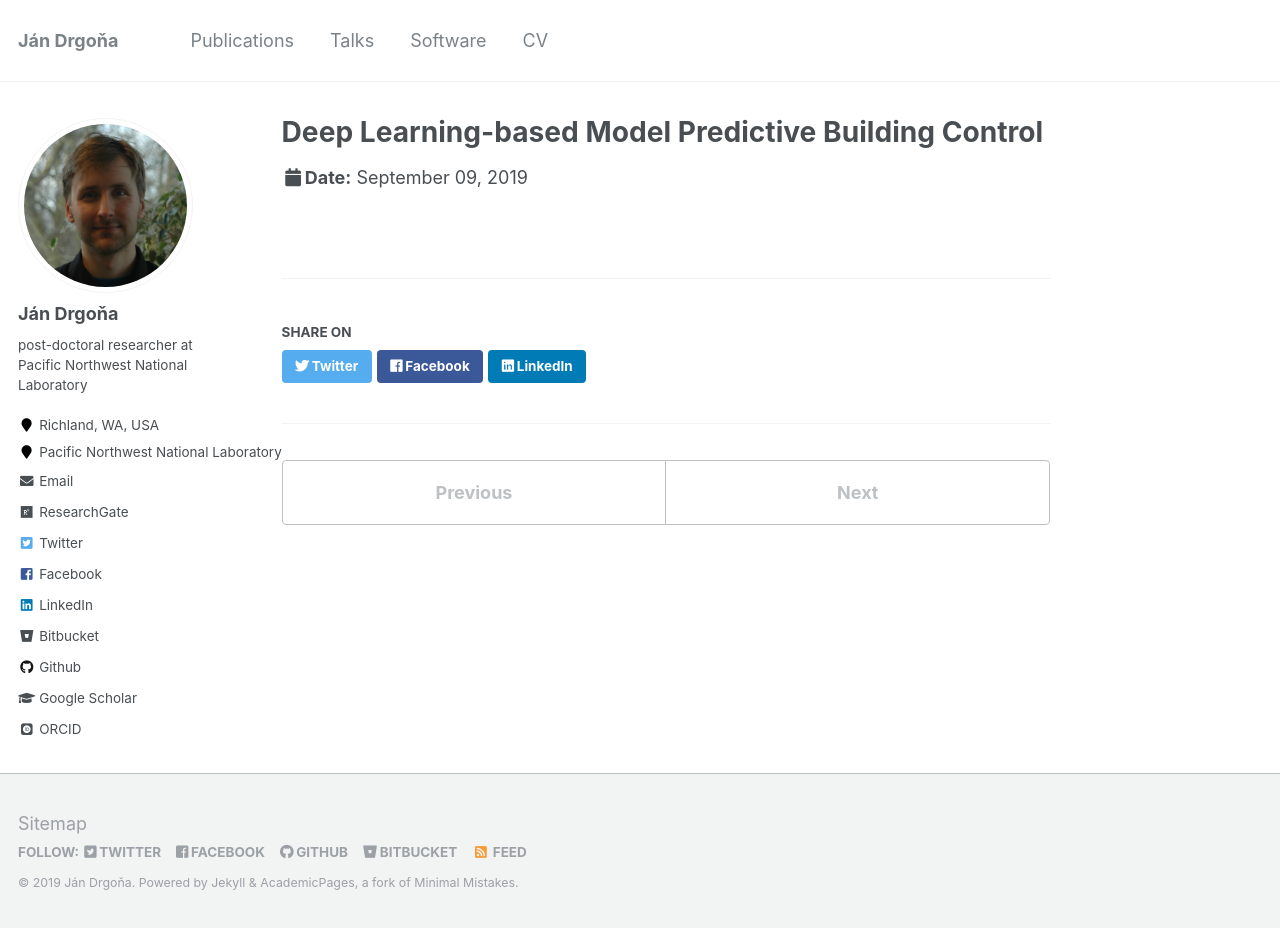
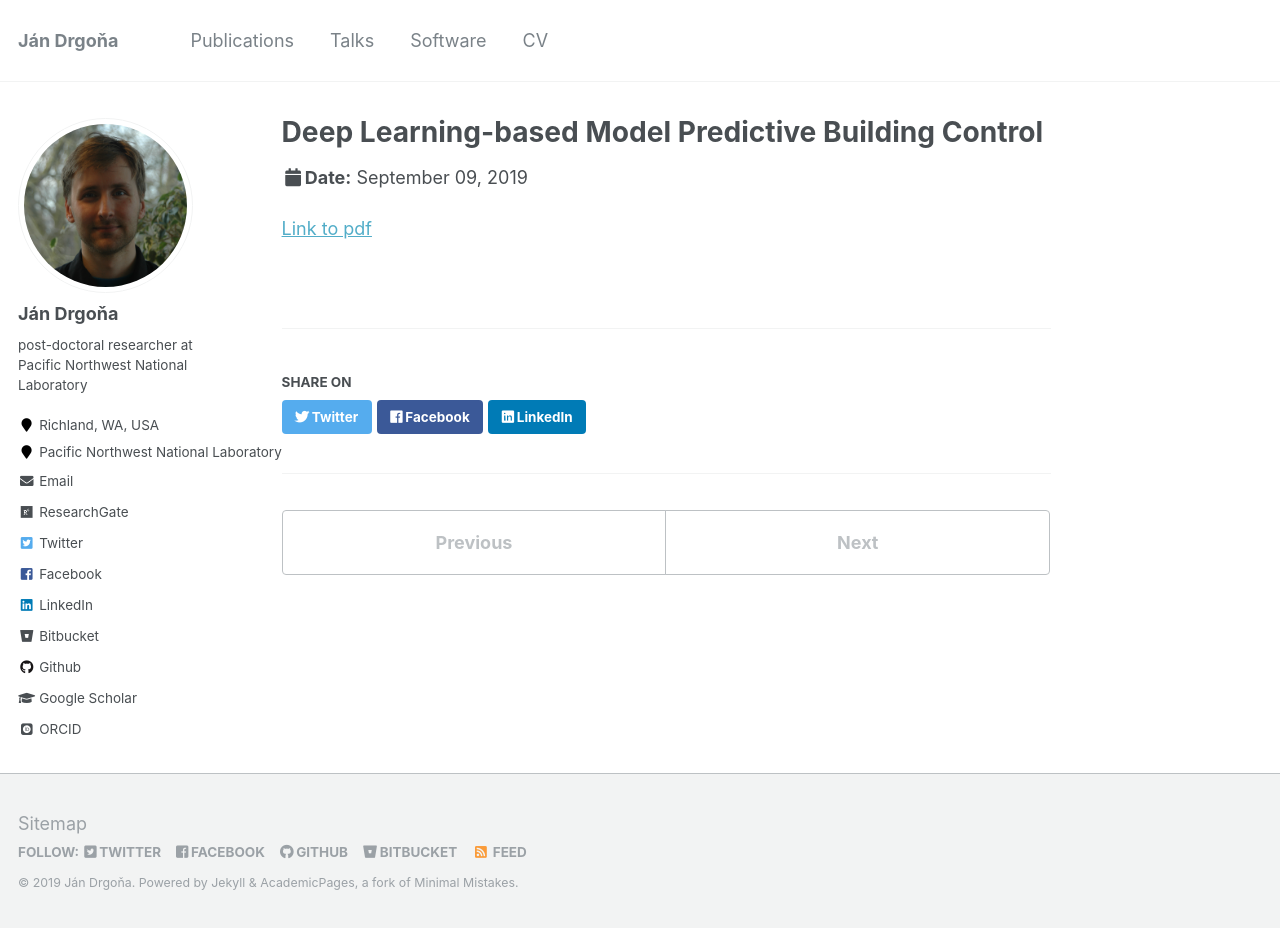
Before and after one commit to drgona/drgona.github.io.old, a Jekyll site: the page built from _talks/2019-09-09-DeepMPC.md, in a window 1280 px wide and 928 px high. Built offline with Jekyll 4.4.1, drawn with Linux system fonts in a browser that asks for light colours; some web fonts are replaced.

Commit message:
update source

```diff
--- a/_talks/2019-09-09-DeepMPC.md
+++ b/_talks/2019-09-09-DeepMPC.md
@@ -6,5 +6,6 @@ permalink: /talks/2019-09-09-DeepMPC
 venue: "Intelligent Building Operations Workshop"
 date: 2019-09-09
 location: "Univeristy of Colorado Boulder, CO , USA"
-paperurl: 'https://www.researchgate.net/publication/335820563_Deep_Learning-based_Model_Predictive_Building_Control?_sg=o7pdoKebr4WS5sLOu5oup1xDnzy2CYB_shj-2uefxPp0OC6i6I3GxZfS7RJhAyGDlibRGwNcPeo66q5aojztmfRDgS8bcHwxElASMAnU.PMpG7N9ZqrNKuGTvmqw21RWshm0YlTb7-zCaSqjnKgbuQh2q7K-0sGFWMIURsNEaM2eSqcfoJr8J2MVdYC3kJw'
+paperurl: 'https://www.researchgate.net/publication/335820563_Deep_Learning-based_Model_Predictive_Building_Control'
 ---
+[Link to pdf](https://www.researchgate.net/publication/335820563_Deep_Learning-based_Model_Predictive_Building_Control)
```
Also changed, not shown: _talks/2018-11-28-Uncertainty.md (+2 -0 lines), _talks/2019-09-09-StateEstim.md (+3 -2 lines).
